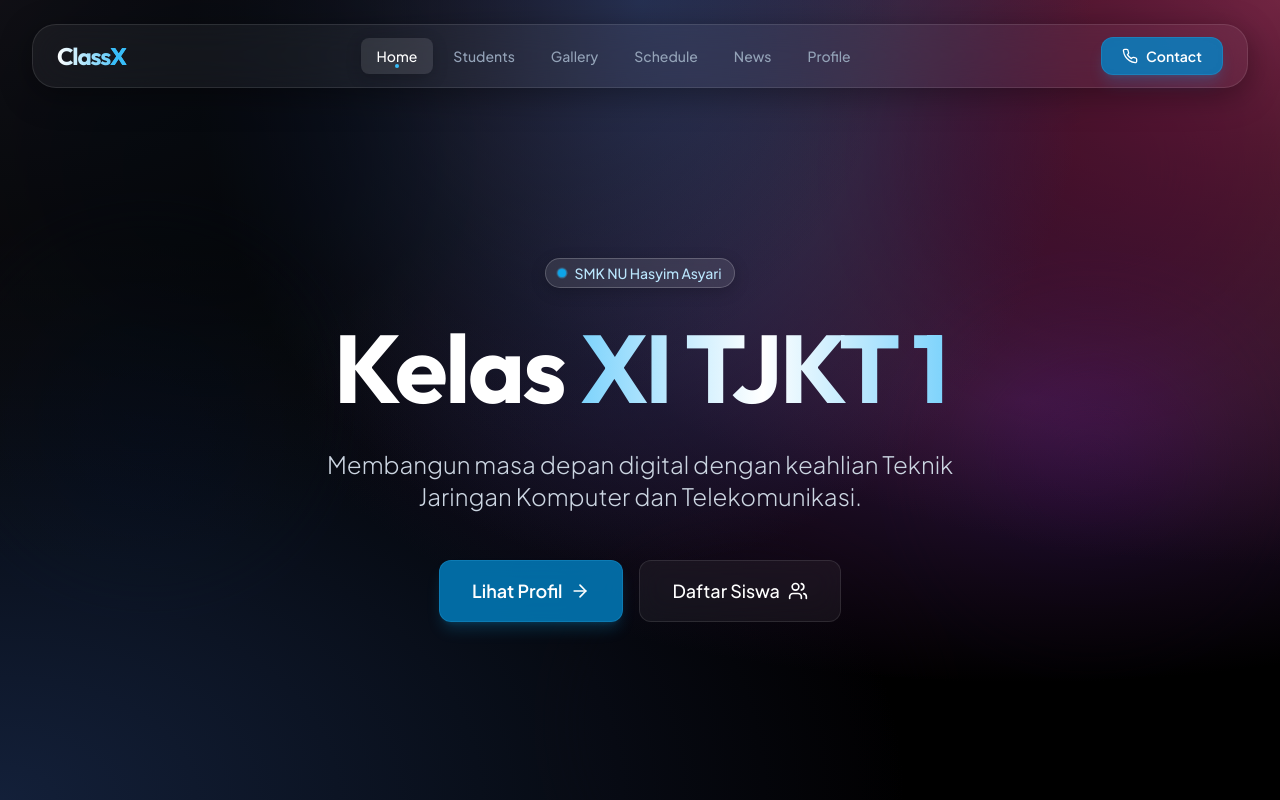
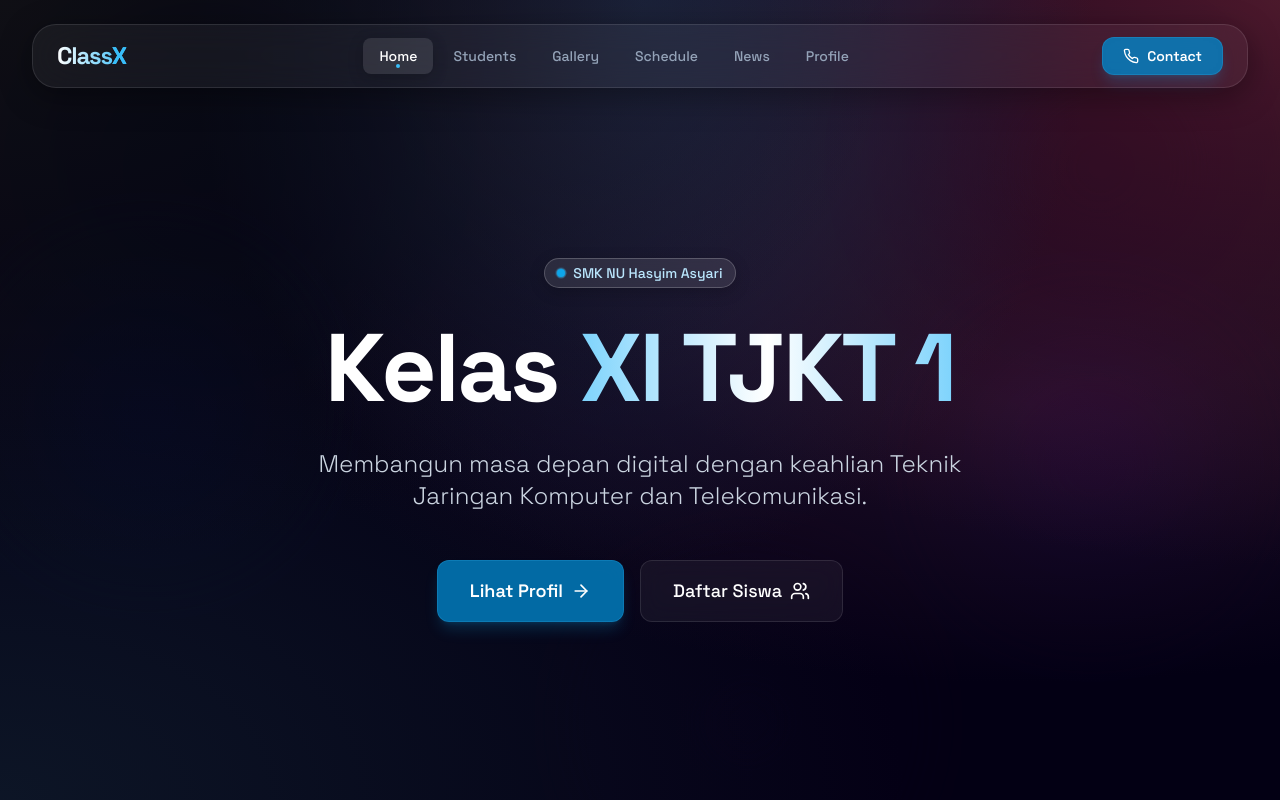
Before and after one commit to Groxzzl/Face_Detection, a React (Vite) app: page / in a window 1280 px wide. Shown: the top 800 px of the page. Built offline with nearby package versions, Linux system fonts and the light colour scheme.

Commit message:
feat: Introduce new futuristic dark theme with Space Grotesk font, glassmorphism components, and updated color palette.

```diff
--- a/src/index.css
+++ b/src/index.css
@@ -1,4 +1,4 @@
-@import url('https://fonts.googleapis.com/css2?family=Outfit:wght@300;400;500;600;700;800&family=Plus+Jakarta+Sans:wght@300;400;500;600;700;800&display=swap');
+@import url('https://fonts.googleapis.com/css2?family=Space+Grotesk:wght@300;400;500;600;700&display=swap');
 
 @tailwind base;
 @tailwind components;
@@ -9,8 +9,13 @@
     @apply bg-background text-slate-100 font-sans antialiased selection:bg-primary-500 selection:text-white overflow-x-hidden;
   }
 
-  h1, h2, h3, h4, h5, h6 {
-    @apply font-display;
+  h1,
+  h2,
+  h3,
+  h4,
+  h5,
+  h6 {
+    @apply font-display tracking-tight;
   }
 
   html {
@@ -24,23 +29,38 @@
   }
 
   .glass-card {
-    @apply bg-white/5 backdrop-blur-md border border-white/10 shadow-glass-sm hover:shadow-glass-lg hover:bg-white/10 transition-all duration-500 rounded-2xl hover:-translate-y-1;
+    @apply bg-white/5 backdrop-blur-md border border-white/10 shadow-glass-sm transition-all duration-500 rounded-2xl;
   }
 
   .glass-btn {
-    @apply bg-white/5 hover:bg-white/10 backdrop-blur-md border border-white/10 text-white font-medium py-3 px-6 rounded-xl transition-all duration-300 active:scale-95 flex items-center justify-center gap-2 hover:shadow-neon hover:border-primary-500/30;
+    @apply bg-white/5 backdrop-blur-md border border-white/10 text-white font-medium py-3 px-6 rounded-xl transition-all duration-300 active:scale-95 flex items-center justify-center gap-2;
   }
 
   .glass-btn-primary {
-    @apply bg-primary-600/80 hover:bg-primary-500 backdrop-blur-md text-white font-semibold py-3 px-6 rounded-xl transition-all duration-300 shadow-lg shadow-primary-500/20 hover:shadow-primary-500/40 active:scale-95 flex items-center justify-center gap-2 border border-primary-400/20;
+    @apply bg-primary-600/80 backdrop-blur-md text-white font-semibold py-3 px-6 rounded-xl transition-all duration-300 shadow-lg shadow-primary-500/20 active:scale-95 flex items-center justify-center gap-2 border border-primary-400/20;
+  }
+
+  /* Hover effects only for devices that support hover */
+  @media (hover: hover) {
+    .glass-card:hover {
+      @apply shadow-glass-lg bg-white/10 -translate-y-1;
+    }
+
+    .glass-btn:hover {
+      @apply bg-white/10 shadow-neon border-primary-500/30;
+    }
+
+    .glass-btn-primary:hover {
+      @apply bg-primary-500 shadow-primary-500/40;
+    }
   }
 
   .section-title {
-    @apply text-4xl md:text-5xl lg:text-6xl font-bold text-transparent bg-clip-text bg-gradient-to-r from-white to-slate-400 tracking-tight mb-6;
+    @apply text-4xl md:text-5xl lg:text-6xl font-bold text-transparent bg-clip-text bg-gradient-to-r from-white via-primary-200 to-primary-400 tracking-tighter mb-6;
   }
 
   .section-subtitle {
-    @apply text-slate-400 text-lg md:text-xl max-w-2xl mx-auto leading-relaxed font-light;
+    @apply text-slate-400 text-lg md:text-xl max-w-2xl mx-auto leading-relaxed font-light tracking-wide;
   }
 
   .container-custom {
@@ -71,13 +91,13 @@
 }
 
 .mesh-bg {
-  background-color: #000000;
+  background-color: #030014;
   background-image:
-    radial-gradient(at 0% 0%, hsla(253,16%,7%,1) 0, transparent 50%),
-    radial-gradient(at 50% 0%, hsla(225,39%,30%,1) 0, transparent 50%),
-    radial-gradient(at 100% 0%, hsla(339,49%,30%,1) 0, transparent 50%),
-    radial-gradient(at 80% 50%, hsla(280, 50%, 15%, 1) 0, transparent 50%),
-    radial-gradient(at 0% 100%, hsla(220, 50%, 15%, 1) 0, transparent 50%);
+    radial-gradient(at 0% 0%, hsla(253, 16%, 7%, 1) 0, transparent 50%),
+    radial-gradient(at 50% 0%, hsla(225, 39%, 20%, 1) 0, transparent 50%),
+    radial-gradient(at 100% 0%, hsla(339, 49%, 20%, 1) 0, transparent 50%),
+    radial-gradient(at 80% 50%, hsla(280, 50%, 10%, 1) 0, transparent 50%),
+    radial-gradient(at 0% 100%, hsla(220, 50%, 10%, 1) 0, transparent 50%);
   position: fixed;
   top: 0;
   left: 0;
@@ -88,8 +108,8 @@
 
 .blob {
   position: absolute;
-  filter: blur(60px);
+  filter: blur(80px);
   z-index: -1;
-  opacity: 0.5;
+  opacity: 0.4;
   animation: blob 15s infinite alternate;
 }
--- a/tailwind.config.js
+++ b/tailwind.config.js
@@ -8,13 +8,13 @@ export default {
   theme: {
     extend: {
       fontFamily: {
-        sans: ['"Plus Jakarta Sans"', 'sans-serif'],
-        display: ['"Outfit"', 'sans-serif'],
+        sans: ['"Space Grotesk"', 'sans-serif'],
+        display: ['"Space Grotesk"', 'sans-serif'],
       },
       colors: {
-        // Premium Dark Theme Palette
-        background: '#050505',
-        surface: '#121212',
+        // Futuristic Dark Theme Palette
+        background: '#030014', // Deep space blue/black
+        surface: '#0f0728', // Slightly lighter space blue
         primary: {
           50: '#f0f9ff',
           100: '#e0f2fe',
@@ -47,12 +47,14 @@ export default {
         'glass-sm': '0 4px 16px 0 rgba(0, 0, 0, 0.2)',
         'glass-lg': '0 12px 40px 0 rgba(0, 0, 0, 0.45)',
         'neon': '0 0 20px rgba(14, 165, 233, 0.5), 0 0 40px rgba(14, 165, 233, 0.3)',
+        'neon-purple': '0 0 20px rgba(217, 70, 239, 0.5), 0 0 40px rgba(217, 70, 239, 0.3)',
       },
       animation: {
         'blob': 'blob 10s infinite',
         'float': 'float 6s ease-in-out infinite',
         'fade-in': 'fadeIn 0.5s ease-out forwards',
         'slide-up': 'slideUp 0.5s ease-out forwards',
+        'pulse-slow': 'pulse 4s cubic-bezier(0.4, 0, 0.6, 1) infinite',
       },
       keyframes: {
         blob: {
```
